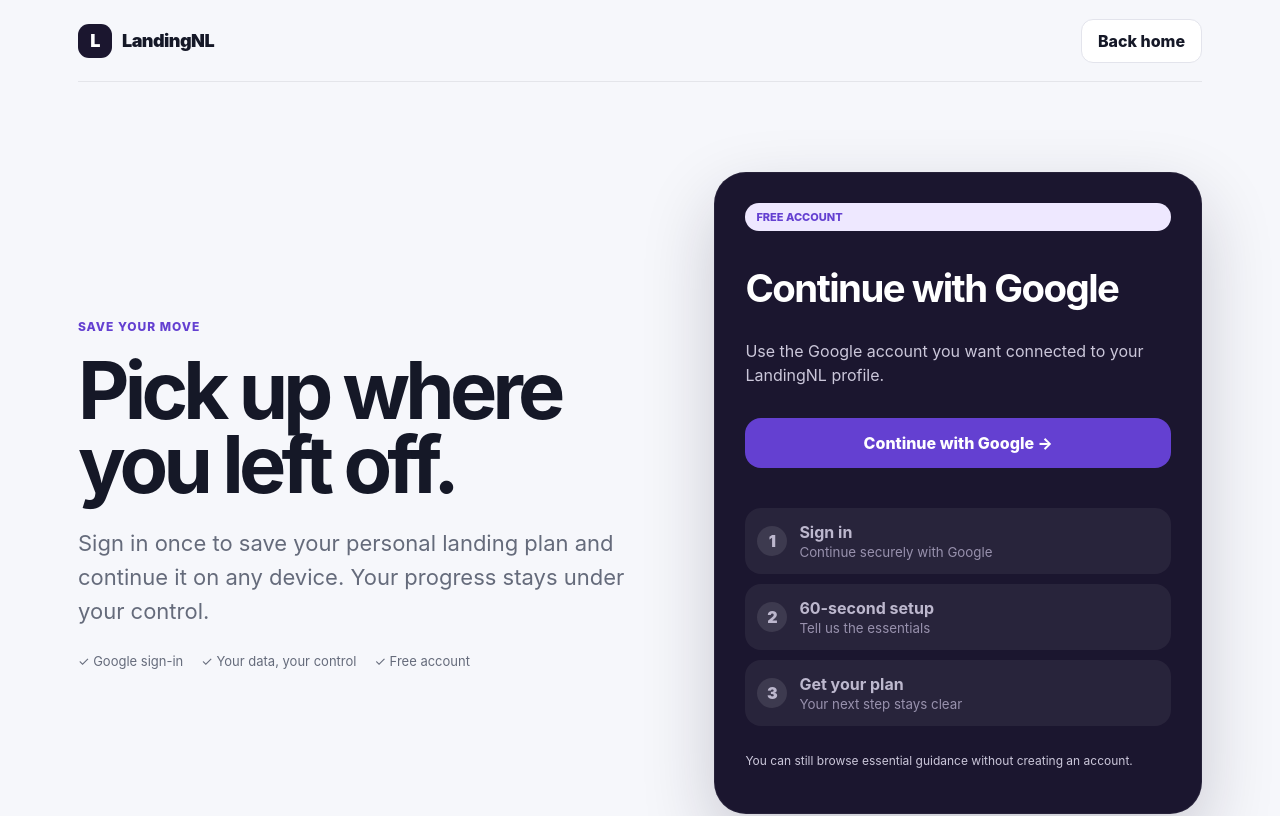
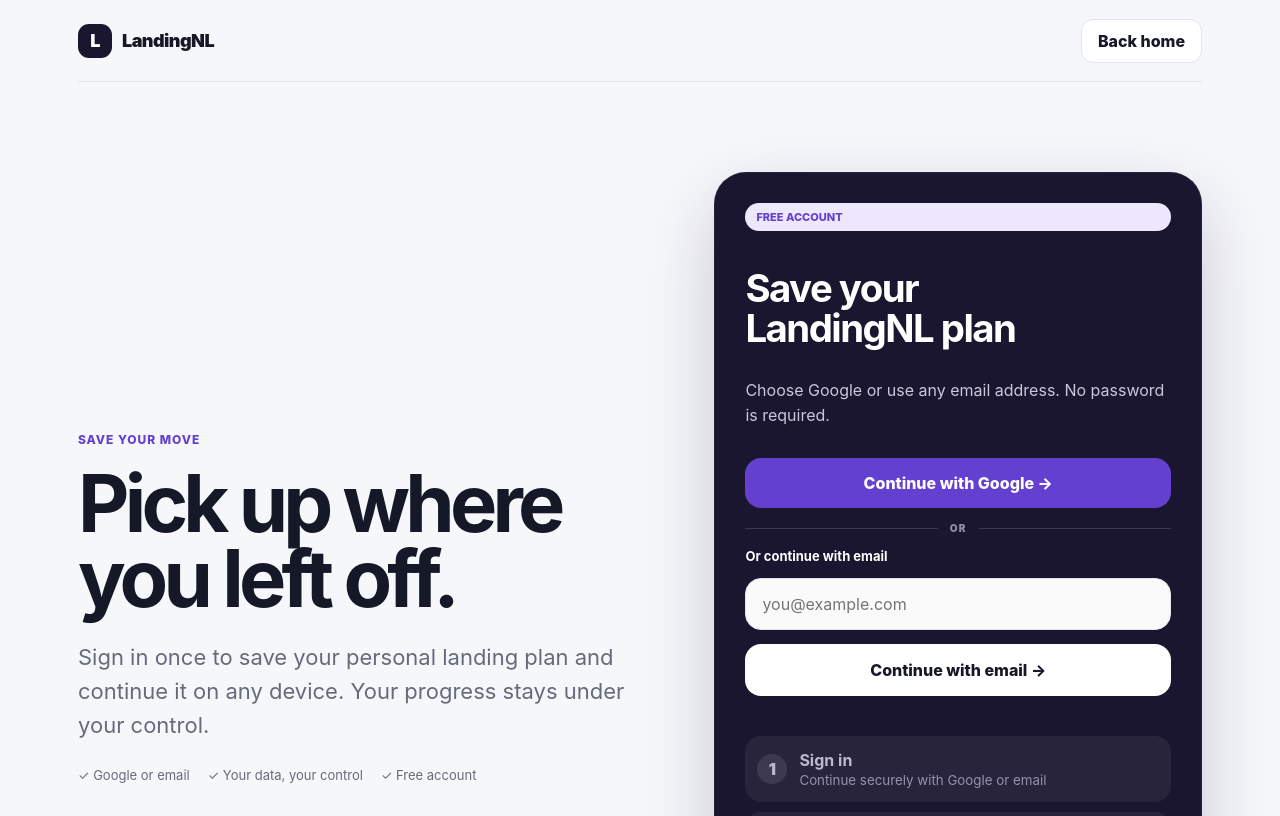
Before and after one commit to reichani/LandingNL, a Next.js app: page /login in a window 1280 px wide. Shown: the top 816 px of the page. Built offline with nearby package versions, Linux system fonts and the light colour scheme.

Commit message:
feat(auth): add passwordless email sign-in

```diff
--- a/src/app/auth/callback/route.ts
+++ b/src/app/auth/callback/route.ts
@@ -21,7 +21,7 @@ export async function GET(request: Request) {
     const { error } = await supabase.auth.exchangeCodeForSession(code);
 
     if (error) {
-      console.error("google_oauth_code_exchange_failed", {
+      console.error("auth_code_exchange_failed", {
         name: error.name,
         message: error.message,
       });
@@ -30,7 +30,7 @@ export async function GET(request: Request) {
 
     return NextResponse.redirect(new URL(next, url.origin));
   } catch (callbackError) {
-    console.error("google_oauth_callback_failed", callbackError);
+    console.error("auth_callback_failed", callbackError);
     return NextResponse.redirect(new URL("/login?error=oauth_callback", url.origin));
   }
 }
--- a/src/app/globals.css
+++ b/src/app/globals.css
@@ -39,6 +39,14 @@ a:focus-visible, button:focus-visible, input:focus-visible, select:focus-visible
 .divider { border: 0; border-top: 1px solid var(--line); width: 100%; }
 .input { width: 100%; min-height: 48px; border: 1px solid var(--line); border-radius: 16px; padding: 15px 16px; background: white; color: var(--ink); outline: none; }
 .input:focus { border-color: var(--purple); box-shadow: 0 0 0 3px var(--purple-soft); }
+.auth-divider { display: flex; align-items: center; gap: 12px; color: #938ca8; font-size: 10px; font-weight: 900; letter-spacing: .12em; }
+.auth-divider::before, .auth-divider::after { content: ""; height: 1px; flex: 1; background: rgba(255,255,255,.14); }
+.email-sign-in-form label { color: white; font-size: 13px; }
+.email-sign-in-form .input { background: rgba(255,255,255,.98); }
+.email-sign-in-form .button-secondary { border-color: rgba(255,255,255,.22); }
+.auth-message { border-radius: 14px; padding: 12px 14px; font-size: 13px; line-height: 1.45; }
+.auth-message.success { color: #d5ffe8; background: rgba(41,148,111,.22); border: 1px solid rgba(185,255,217,.22); }
+.auth-message.error { color: #ffdce2; background: rgba(143,35,52,.24); border: 1px solid rgba(255,220,226,.2); }
 .progress-track { height: 6px; border-radius: 99px; background: var(--line); overflow: hidden; }
 .progress-fill { height: 100%; background: var(--purple); border-radius: inherit; transition: width .2s ease; }
 .choice-grid { display: grid; gap: 10px; }
--- /dev/null
+++ b/src/app/login/EmailSignInForm.tsx
@@ -0,0 +1,39 @@
+"use client";
+
+import { useActionState } from "react";
+import { signInWithEmail, type EmailSignInState } from "./actions";
+
+const initialState: EmailSignInState = { status: "idle" };
+
+export function EmailSignInForm() {
+  const [state, action, pending] = useActionState(signInWithEmail, initialState);
+
+  return (
+    <form action={action} className="stack email-sign-in-form">
+      <label htmlFor="sign-in-email"><strong>Or continue with email</strong></label>
+      <input
+        className="input"
+        id="sign-in-email"
+        name="email"
+        type="email"
+        inputMode="email"
+        autoComplete="email"
+        placeholder="you@example.com"
+        required
+        disabled={pending || state.status === "success"}
+      />
+      <button className="button-secondary" type="submit" disabled={pending || state.status === "success"}>
+        {pending ? "Sending secure link…" : state.status === "success" ? "Email sent ✓" : "Continue with email →"}
+      </button>
+      {state.message ? (
+        <div
+          className={`auth-message ${state.status}`}
+          role={state.status === "error" ? "alert" : "status"}
+          aria-live="polite"
+        >
+          {state.message}
+        </div>
+      ) : null}
+    </form>
+  );
+}
--- /dev/null
+++ b/src/app/login/actions.ts
@@ -0,0 +1,62 @@
+"use server";
+
+import { headers } from "next/headers";
+import { z } from "zod";
+import { createClient } from "@/lib/supabase/server";
+
+const emailSchema = z.string().trim().email().max(254);
+const productionOrigin = "https://landingnl.reichani.workers.dev";
+
+export type EmailSignInState = {
+  status: "idle" | "success" | "error";
+  message?: string;
+};
+
+function trustedOrigin(host: string | null) {
+  if (host === "localhost:3000" || host === "127.0.0.1:3000") {
+    return `http://${host}`;
+  }
+  return productionOrigin;
+}
+
+export async function signInWithEmail(
+  _previousState: EmailSignInState,
+  formData: FormData,
+): Promise<EmailSignInState> {
+  const parsed = emailSchema.safeParse(formData.get("email"));
+  if (!parsed.success) {
+    return { status: "error", message: "Enter a valid email address." };
+  }
+
+  try {
+    const requestHeaders = await headers();
+    const emailRedirectTo = `${trustedOrigin(requestHeaders.get("host"))}/auth/callback`;
+    const supabase = await createClient();
+    const { error } = await supabase.auth.signInWithOtp({
+      email: parsed.data.toLowerCase(),
+      options: {
+        emailRedirectTo,
+        shouldCreateUser: true,
+      },
+    });
+
+    if (error) {
+      console.error("email_sign_in_start_failed", { name: error.name, message: error.message });
+      return {
+        status: "error",
+        message: "We couldn’t send the sign-in link. Please wait a moment and try again.",
+      };
+    }
+
+    return {
+      status: "success",
+      message: "Check your inbox. We sent you a secure sign-in link.",
+    };
+  } catch (startError) {
+    console.error("email_sign_in_start_exception", startError);
+    return {
+      status: "error",
+      message: "We couldn’t send the sign-in link. Please try again.",
+    };
+  }
+}
--- a/src/app/login/page.tsx
+++ b/src/app/login/page.tsx
@@ -1,9 +1,10 @@
 import Link from "next/link";
 import { GoogleSignInButton } from "./GoogleSignInButton";
+import { EmailSignInForm } from "./EmailSignInForm";
 
 const errorMessages: Record<string, string> = {
   oauth_start: "We couldn’t open Google sign-in. Please try again.",
-  missing_code: "Google didn’t return a sign-in code. Please try again.",
+  missing_code: "The sign-in request didn’t include a valid code. Please try again.",
   oauth_callback: "We couldn’t finish signing you in. Please try again.",
 };
 
@@ -24,17 +25,19 @@ export default async function LoginPage({ searchParams }: { searchParams: Promis
           <span className="eyebrow">SAVE YOUR MOVE</span>
           <h1 className="hero-title">Pick up where you left off.</h1>
           <p className="hero-subtitle">Sign in once to save your personal landing plan and continue it on any device. Your progress stays under your control.</p>
-          <div className="trust-row"><span>✓ Google sign-in</span><span>✓ Your data, your control</span><span>✓ Free account</span></div>
+          <div className="trust-row"><span>✓ Google or email</span><span>✓ Your data, your control</span><span>✓ Free account</span></div>
         </div>
 
         <section className="product-preview stack" aria-label="Sign in to LandingNL">
           <span className="pill">FREE ACCOUNT</span>
-          <h2 style={{ marginBottom: 0 }}>Continue with Google</h2>
-          <p>Use the Google account you want connected to your LandingNL profile.</p>
+          <h2 style={{ marginBottom: 0 }}>Save your LandingNL plan</h2>
+          <p>Choose Google or use any email address. No password is required.</p>
           <GoogleSignInButton />
+          <div className="auth-divider"><span>OR</span></div>
+          <EmailSignInForm />
           {error ? <div className="card" role="alert" style={{ color: "#8f2334" }}>{error}</div> : null}
           <div className="preview-steps">
-            <div className="preview-step"><span>1</span><div><strong>Sign in</strong><small>Continue securely with Google</small></div></div>
+            <div className="preview-step"><span>1</span><div><strong>Sign in</strong><small>Continue securely with Google or email</small></div></div>
             <div className="preview-step"><span>2</span><div><strong>60-second setup</strong><small>Tell us the essentials</small></div></div>
             <div className="preview-step"><span>3</span><div><strong>Get your plan</strong><small>Your next step stays clear</small></div></div>
           </div>
```
Also changed, not shown: scripts/quality-gates.mjs (+23 -1 lines), 2 other files (tests, documents, lock files or other folders).
